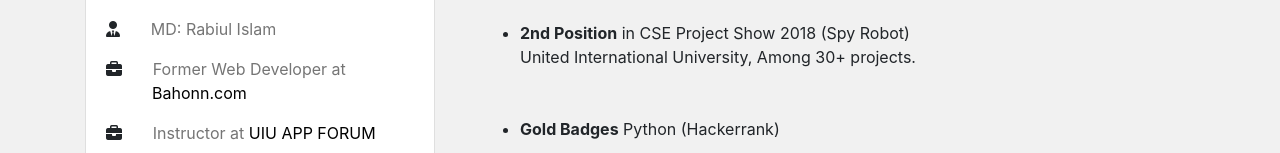
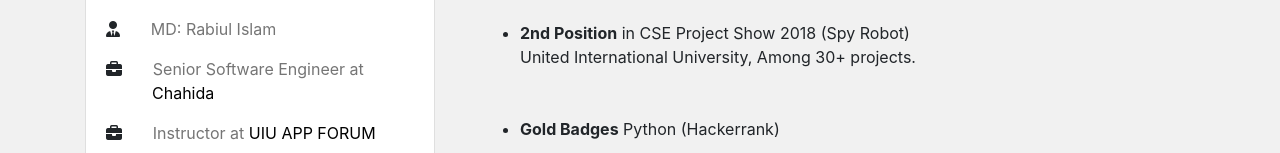
Before and after one commit to rabiul-uiu/rabiul-uiu.github.io, a plain HTML site: page index.html in a window 1280 px wide. Shown: the part 272-425 px from the top of the page. Drawn offline with nearby package versions, Linux system fonts and the light colour scheme.

Commit message:
Update index.html

```diff
--- a/index.html
+++ b/index.html
@@ -49,7 +49,7 @@
 						<img class="card-img-top" src="image.jpg">
 						<div class="card-body ">
 							<p><i class='fas fa-user-tie'></i><span>MD: Rabiul Islam</span></p>
-							<p><i class="fa fa-briefcase "></i><span>Former Web Developer at<a style="left: 46px;position: relative;" href="https://bahonn.com/"> Bahonn.com</a></p>
+							<p><i class="fa fa-briefcase "></i><span>Senior Software Engineer at<a style="left: 46px;position: relative;" href="https://www.chahida.com.bd/"> Chahida</a></p>
 
 							<p><i class="fa fa-briefcase "></i><span>Instructor at<a href="https://appf.uiu.ac.bd/"> UIU APP FORUM</a></p>
 							<p><i class="fa fa-briefcase "></i><span>Web Developer at<a href="https://bahonn.com/"> Deshcitro</a></p>
```
